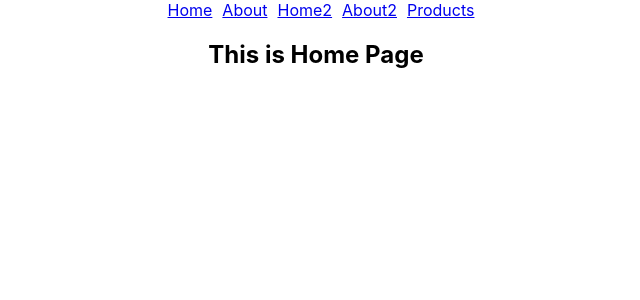
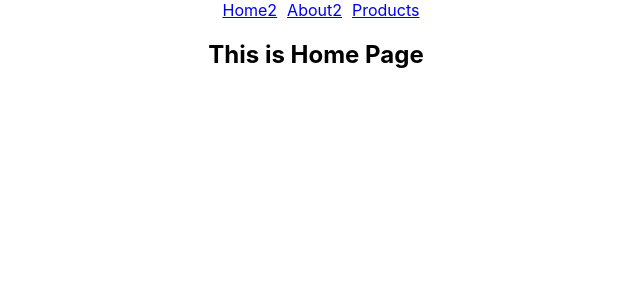
Before and after one commit to SudiptaDeyAnik08/ph_explore_route, a React (Create React App) app: page /home in a window 1280 px wide. Shown: the top 300 px of the page, without its empty margins (324-964 px from the left). Built offline with nearby package versions, Linux system fonts and the light colour scheme.

Commit message:
Error Massage added

```diff
--- a/src/components/About/About.js
+++ b/src/components/About/About.js
@@ -4,7 +4,7 @@ import Header from "../Header/Header";
 const About=()=>{
     return(
         <div>
-            <Header></Header>
+
             <h3>This is About Page</h3>
         </div>
     )
--- a/src/components/Header/Header.js
+++ b/src/components/Header/Header.js
@@ -6,8 +6,6 @@ import '../Header/Heades.css';
 function Header() {
   return (
     <div>
-        <a className='lia' href="/home">Home</a>
-        <a className='lia' href="/about">About</a>
         <Link className='lia' to='/home'>Home2</Link>
         <Link className='lia' to='/About'>About2</Link>
         <Link className='lia' to='/Products'>Products</Link>
--- a/src/components/Home/Home.js
+++ b/src/components/Home/Home.js
@@ -5,7 +5,7 @@ const Home = ()=>{
 
     return(
         <div>
-            <Header></Header>
+
             <h2>This is Home Page</h2>
         </div>
     )
--- /dev/null
+++ b/src/components/Layout/Main.js
@@ -0,0 +1,15 @@
+import React from "react";
+import Header from "../Header/Header";
+import { Outlet } from "react-router-dom";
+
+const Main =()=>{
+
+    return(
+        <div>
+            <Header></Header>
+            <Outlet></Outlet>
+        </div>
+    )
+}
+
+export default Main;
--- a/src/components/Products/Products.js
+++ b/src/components/Products/Products.js
@@ -4,7 +4,7 @@ import Header from "../Header/Header";
 const Products =()=>{
     return(
         <div>
-            <Header></Header>
+
             <p>Hi from products</p>
         </div>
     )
```
Also changed, not shown: src/App.js (+15 -4 lines).
